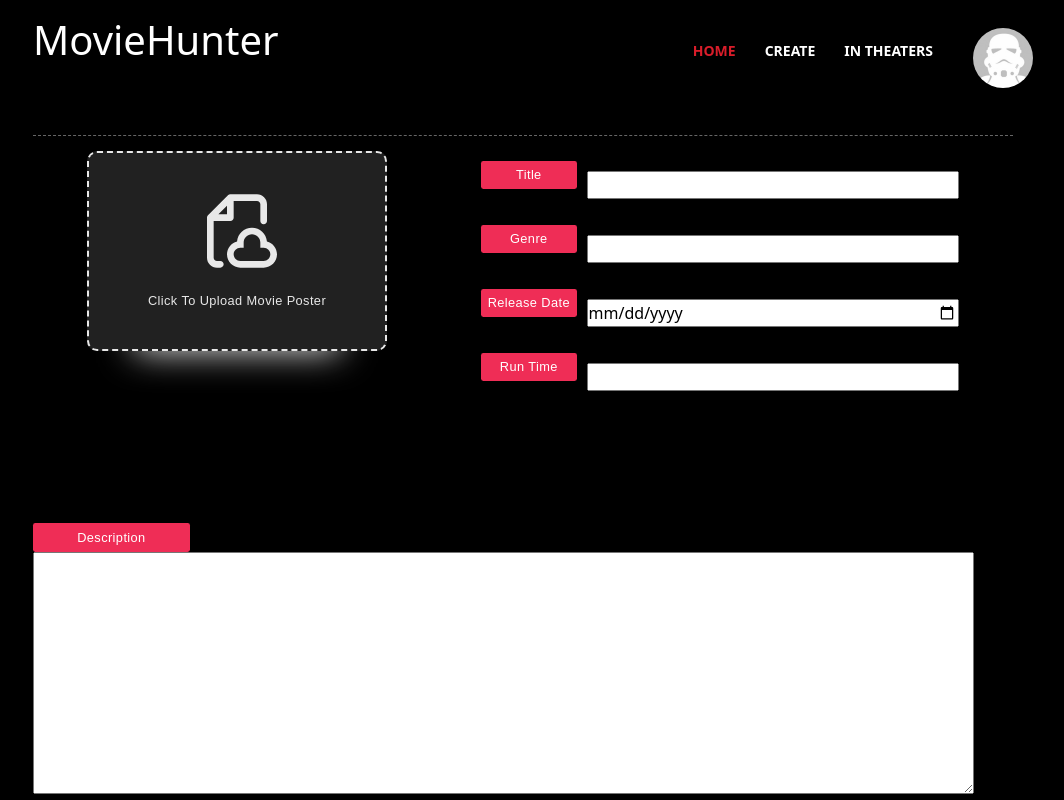
After one commit to AlvaroBala/MoviesProject, a Python web app: template flask_app/templates/intheatreCreate.html in a window 1280 px wide. The commit adds this page. Shown: the whole page, without its empty margins (117-1181 px from the left). Run offline with Jinja, Linux system fonts and the light colour scheme; the template is opened without the code that fills it, so the values that code supplies are empty.

Commit message:
movie in theatre html + css

```diff
--- a/flask_app/templates/createPost.css
+++ b/flask_app/templates/createPost.css
@@ -63,7 +63,8 @@
     border-bottom: 1px dashed #666;
 }
 label {
-
+    text-align: center;
+    margin-right: 10px;
     font-family: 'Heebo', sans-serif;
     font-size: 0.8rem;
     font-weight: 400;
@@ -93,3 +94,16 @@ label {
     .mb{
         margin-bottom: 20px;
     }
+    .form-group {
+      display: flex;
+      align-items: center;
+      margin-bottom: 20px;
+  }
+
+  .form-group label {
+      flex: 0 0 20%; /* Adjust the width as needed */
+  }
+
+  .form-group input {
+      flex: 1;
+  }
--- a/flask_app/templates/css/style.css
+++ b/flask_app/templates/css/style.css
@@ -394,3 +394,5 @@ h1#logo a {
 title{
 	color: aqua;
 }
+#header{
+    border-bottom: 1px dashed #666;}
--- /dev/null
+++ b/flask_app/templates/intheatreCreate.html
@@ -0,0 +1,81 @@
+<!DOCTYPE html>
+<html lang="en">
+<head>
+    <meta charset="UTF-8">
+    <meta name="viewport" content="width=device-width, initial-scale=1.0">
+    <title>Document</title>
+    <link rel="stylesheet" href="createPost.css" type="text/css" media="all" />
+  <link rel="stylesheet" href="css/style.css" type="text/css" media="all" />
+  <script type="text/javascript" src="js/jquery-1.4.2.min.js"></script>
+  <script type="text/javascript" src="js/jquery-func.js"></script>
+  <link href="https://cdn.jsdelivr.net/npm/bootstrap@5.0.2/dist/css/bootstrap.min.css" rel="stylesheet"
+    integrity="sha384-EVSTQN3/azprG1Anm3QDgpJLIm9Nao0Yz1ztcQTwFspd3yD65VohhpuuCOmLASjC" crossorigin="anonymous">
+</head>
+<body>
+    <div id="shell">
+        <div id="header">
+          <div class="d-flex justify-content-between">
+            <h1 class="logo text-white h1">MovieHunter</h1>
+            <div id="navigation">
+              <ul>
+                <li><a class="active" href="#">HOME</a></li>
+                <li><a href="#">CREATE</a></li>
+                <li><a href="#">IN THEATERS</a></li>
+              </ul>
+              <div class="profile_pic">
+                <img src="Storm-Trooper-Facebook-Avatar.thumb.png.9c50c8f5ac25e3c68bb17e24b77b5346.png" alt="profile pic"
+                  class="profile_pic">
+              </div>
+            </div>
+          </div>
+          <div class="cl">&nbsp;</div>
+
+        </div>
+        <div class="container d-flex">
+          <div>
+            <label for="file" class="custum-file-upload">
+              <div class="icon">
+                <svg viewBox="0 0 24 24" fill="" xmlns="http://www.w3.org/2000/svg">
+                  <g id="SVGRepo_bgCarrier" stroke-width="0"></g>
+                  <g id="SVGRepo_tracerCarrier" stroke-linecap="round" stroke-linejoin="round"></g>
+                  <g id="SVGRepo_iconCarrier">
+                    <path fill-rule="evenodd" clip-rule="evenodd"
+                      d="M10 1C9.73478 1 9.48043 1.10536 9.29289 1.29289L3.29289 7.29289C3.10536 7.48043 3 7.73478 3 8V20C3 21.6569 4.34315 23 6 23H7C7.55228 23 8 22.5523 8 22C8 21.4477 7.55228 21 7 21H6C5.44772 21 5 20.5523 5 20V9H10C10.5523 9 11 8.55228 11 8V3H18C18.5523 3 19 3.44772 19 4V9C19 9.55228 19.4477 10 20 10C20.5523 10 21 9.55228 21 9V4C21 2.34315 19.6569 1 18 1H10ZM9 7H6.41421L9 4.41421V7ZM14 15.5C14 14.1193 15.1193 13 16.5 13C17.8807 13 19 14.1193 19 15.5V16V17H20C21.1046 17 22 17.8954 22 19C22 20.1046 21.1046 21 20 21H13C11.8954 21 11 20.1046 11 19C11 17.8954 11.8954 17 13 17H14V16V15.5ZM16.5 11C14.142 11 12.2076 12.8136 12.0156 15.122C10.2825 15.5606 9 17.1305 9 19C9 21.2091 10.7909 23 13 23H20C22.2091 23 24 21.2091 24 19C24 17.1305 22.7175 15.5606 20.9844 15.122C20.7924 12.8136 18.858 11 16.5 11Z"
+                      fill=""></path>
+                  </g>
+                </svg>
+              </div>
+              <div class="text">
+                <span>Click to upload movie poster</span>
+              </div>
+              <input id="file" type="file">
+          </div>
+          </label>
+          <div class="w-50 mb-3">
+            <div class="d-flex mb-3 form-group">
+              <label for="" class="col-2">Title</label><br>
+              <input type="text">
+            </div>
+            <div class="d-flex mb-3 form-group">
+              <label for="">Genre</label><br>
+              <input type="text">
+            </div>
+            <div class="d-flex mb-3 form-group">
+              <label for="">Release Date</label><br>
+              <input type="date">
+            </div>
+            <div class="d-flex mb-3 form-group">
+              <label for="">Run Time</label><br>
+              <input type="text">
+            </div>
+
+          </div>
+        </div>
+        <div class="description">
+          <div>
+            <label for="" class="col-2 ">Description</label><br>
+            <textarea name="" id="" cols="100" rows="10"></textarea>
+          </div>
+        </div>
+</body>
+</html>
```
Also changed, not shown: flask_app/templates/createPost.html (+22 -9 lines), flask_app/templates/movie_in_theatre.css (added, +25 -0 lines), flask_app/templates/movie_in_theatre.html (added, +53 -0 lines), flask_app/templates/3374275172cf260123de21cc5d97c307.jpg (added).
